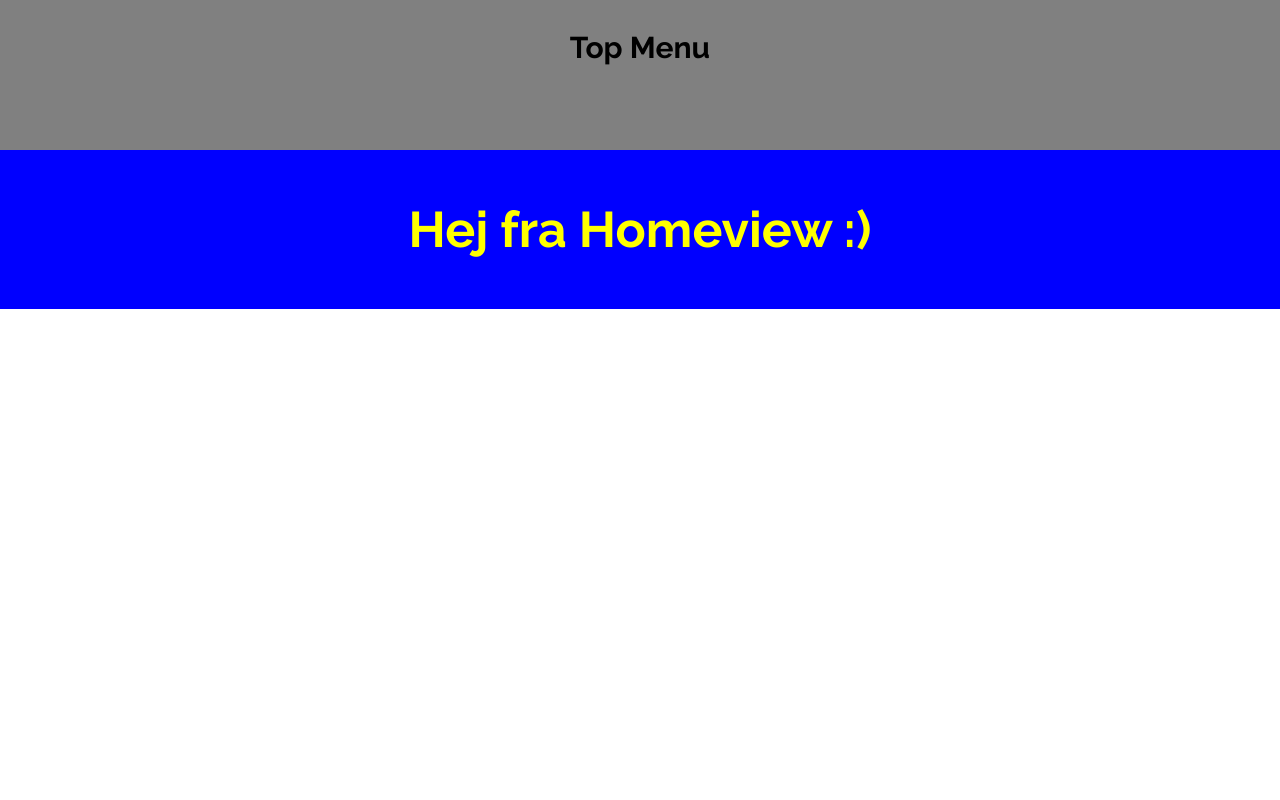
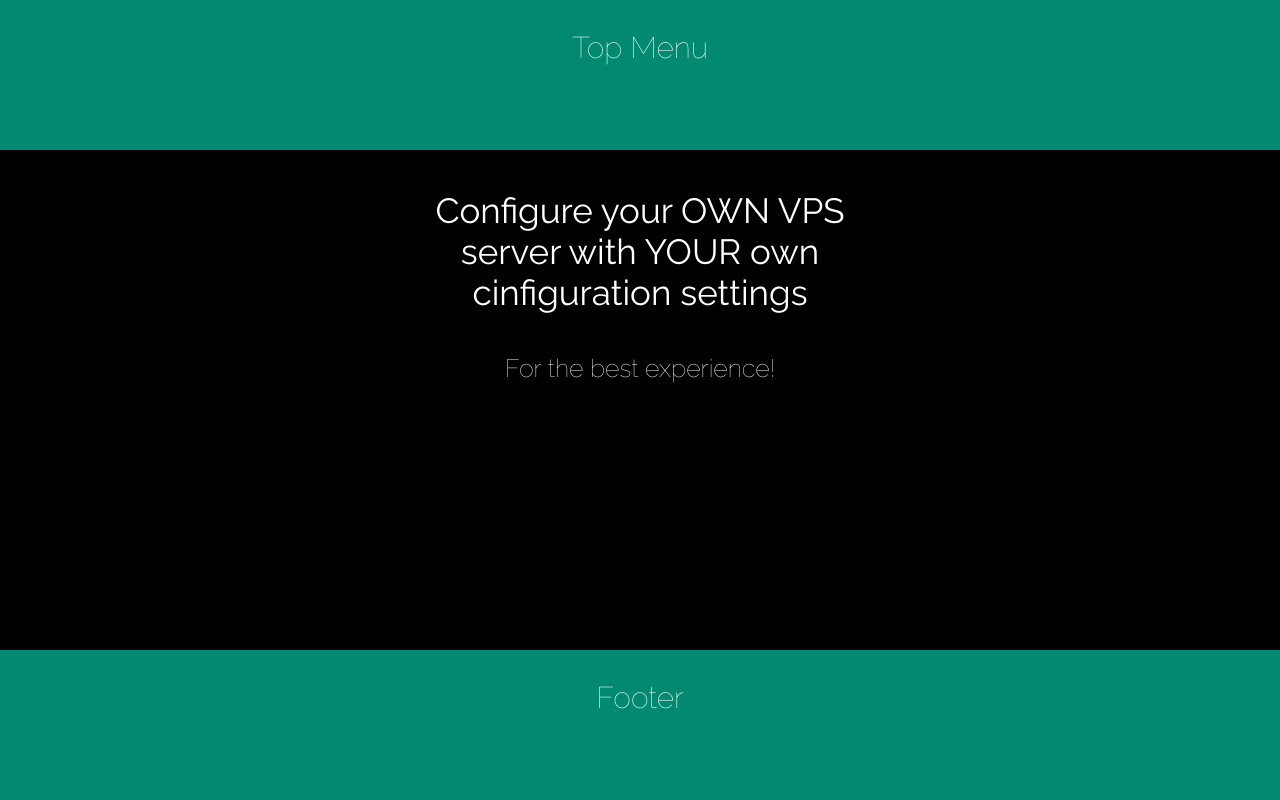
Before and after one commit to jacobdolleris/webdock-bachelor, a Vue app: page / in a window 1280 px wide. Shown: the top 800 px of the page. Built offline with nearby package versions, Linux system fonts and the light colour scheme.

Commit message:
font and start

```diff
--- a/src/assets/main.scss
+++ b/src/assets/main.scss
@@ -14,4 +14,39 @@ $grey:#666666;
     margin:0;
     padding:0;
     font-family: 'Raleway', sans-serif;
+    color: white;
 }
+
+h1{
+    font-size: 35px;
+    font-weight: 400;
+}
+
+h2{
+    font-size: 25px;
+    font-weight: 100;
+}
+
+h3{
+
+}
+
+.ignore{
+    height: 150px;
+    background-color:$webdock-green;
+
+    h2{
+      font-size: 30px;
+      text-align: center;
+      padding-top:30px;
+    }
+
+  }
+  .footer-replacement{
+    height: 400px;;
+  }
+
+  .content{
+    height: 500px;
+    background-color: black;
+  }
--- a/src/views/AboutView.vue
+++ b/src/views/AboutView.vue
@@ -25,32 +25,8 @@
 </template>
 
 
-<style lang="scss" scoped>
+<style lang="scss">
 
-.content{
-  height: 1000px;
-}
 
-h1{
-
-  font-size:50px;
-  text-align: center;
-
-  padding: 50px;
-}
-.ignore{
-  height: 150px;
-  background-color: grey;
-
-  h2{
-    font-size: 30px;
-    text-align: center;
-    padding-top:30px;
-  }
-
-}
-.footer-replacement{
-  height: 400px;;
-}
 
 </style>
--- a/src/views/HomeView.vue
+++ b/src/views/HomeView.vue
@@ -14,7 +14,11 @@
   <main class="content">
 
 
-  <h1>Hej fra Homeview :) </h1>
+ <header>
+  <h1>Configure your OWN VPS server with YOUR own cinfiguration settings</h1>
+  <h2>For the best experience!</h2>
+
+ </header>
 
 
 
@@ -27,32 +31,15 @@
 
 
 <style lang="scss" scoped>
-
-.content{
-  height: 1000px;
+header{
+  text-align: center;
+  h1{
+    width: 35%;
+    margin: auto;
+    padding:40px;
+  }
 }
 
-h1{
-  color:yellow;
-  background-color: blue;
-  font-size:50px;
-  text-align: center;
 
-  padding: 50px;
-}
-.ignore{
-  height: 150px;
-  background-color: grey;
-
-  h2{
-    font-size: 30px;
-    text-align: center;
-    padding-top:30px;
-  }
-
-}
-.footer-replacement{
-  height: 400px;;
-}
 
 </style>
```
